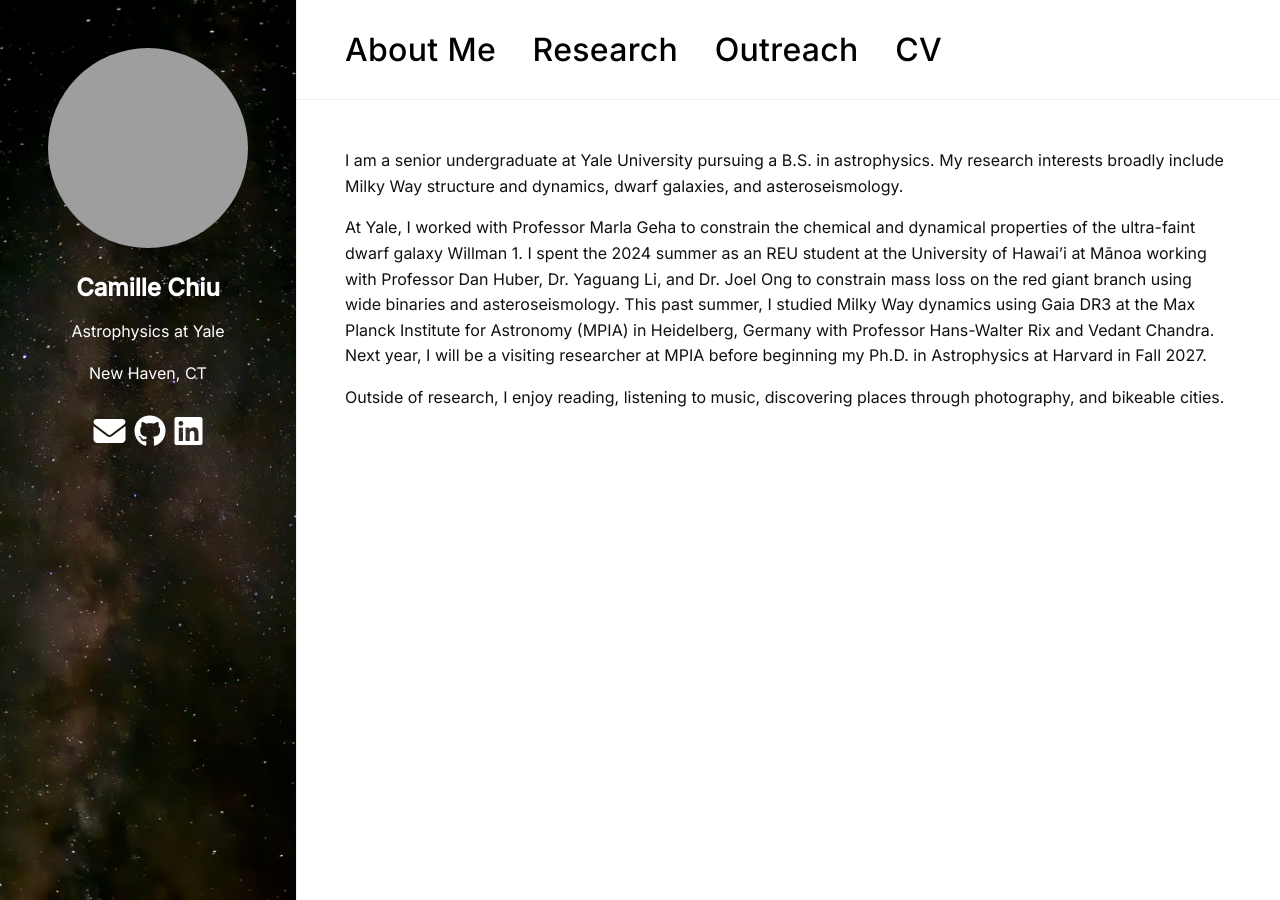
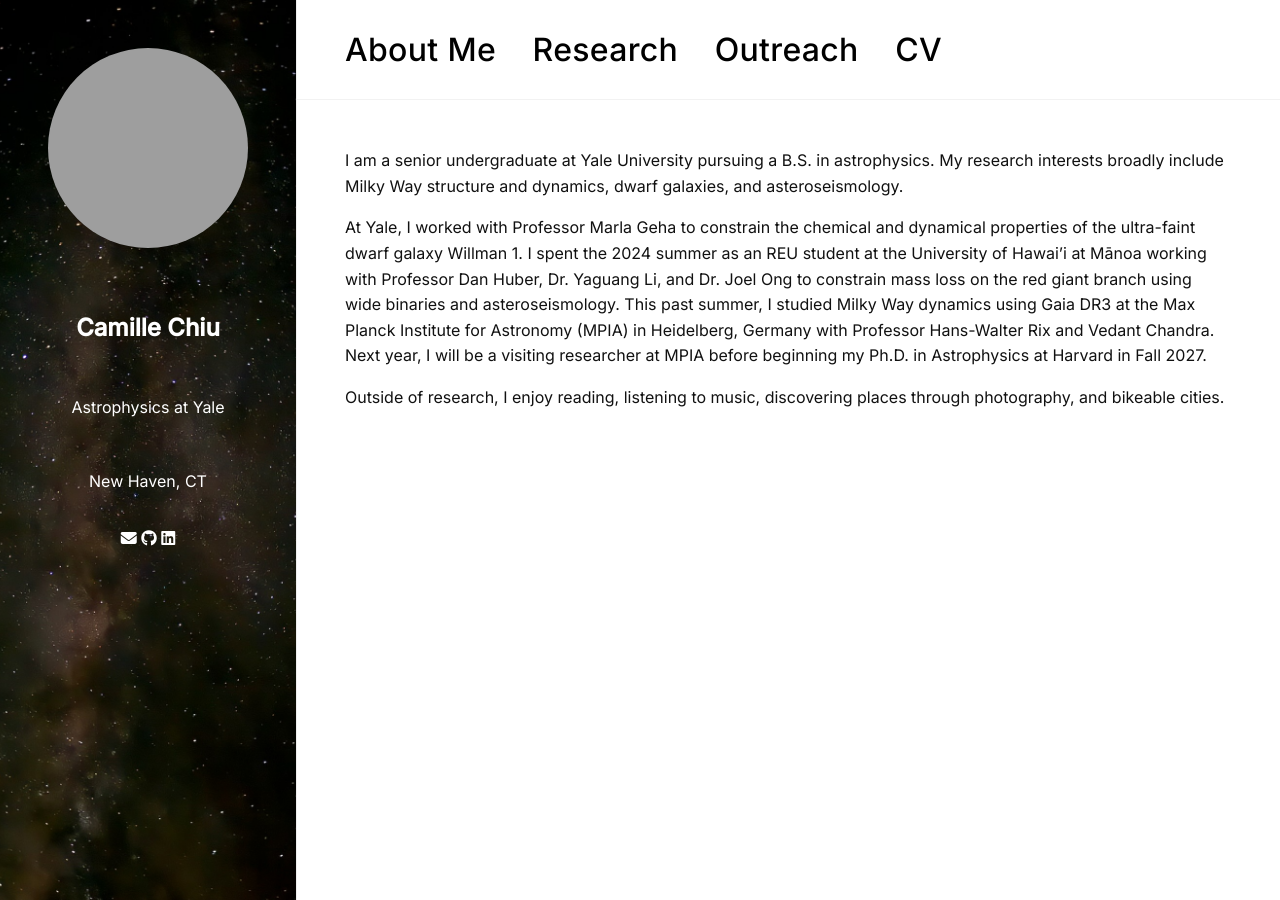
Before and after one commit to camchiu/camchiu.github.io, a Jekyll site: the page built from index.md, in a window 1280 px wide and 900 px high. Built offline with Jekyll 4.4.1, drawn with Linux system fonts in a browser that asks for light colours; grey boxes are pictures that could not be loaded.

Commit message:
Update main.scss

```diff
--- a/assets/css/main.scss
+++ b/assets/css/main.scss
@@ -79,26 +79,29 @@
 .sidebar h1 {
   font-size: 1.5rem;
   font-weight: 600;
-  margin: 0 0 0.4rem 0;
+}
+
+.sidebar {
+  display: flex;
+  flex-direction: column;
+  align-items: center;
+  gap: 1rem; /* <- controls spacing between ALL items */
 }
 
 /* Bio */
 .bio {
   font-size: 1rem;
-  margin-bottom: 0.3rem;
 }
 
 /* Location */
 .location {
   font-size: 1rem;
-  margin-bottom: 1.2rem;
 }
 
 /* Icon links (GitHub, email, etc.) */
 .icon-links a {
   color: #fff;
-  font-size: 2rem;
-  gap: 2rem;
+  font-size: 1rem;
 }
 
 .icon-links a:hover {
```
